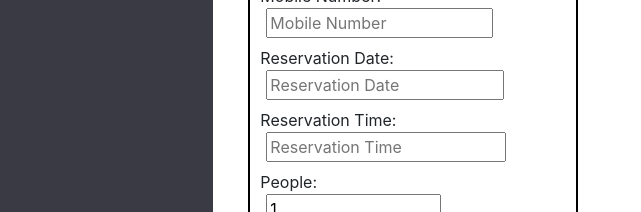
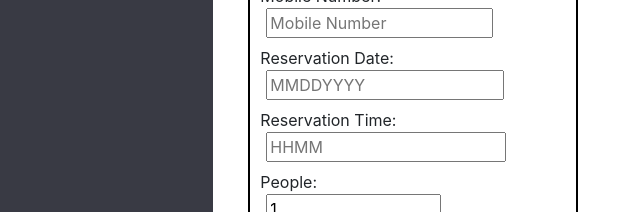
Before and after one commit to dclechok/restaurant-app, a React (Create React App) app: page /reservations/new in a window 1280 px wide. Shown: the part 249-461 px from the top of the page, without its empty margins (0-641 px from the left). Built offline with nearby package versions, Linux system fonts and the light colour scheme; no server answers; a web font is replaced by a local one.

Commit message:
added placeholders for formatting

```diff
--- a/src/components/ReservationForm.js
+++ b/src/components/ReservationForm.js
@@ -191,7 +191,7 @@ function ReservationForm({ setUseDate, setErrors }) {
               id="reservation_date"
               onChange={handleChange}
               // pattern="\d{4}-\d{2}-\d{2}"
-              placeholder={"Reservation Date"}
+              placeholder={"MMDDYYYY"}
             />
           </label>
           <label htmlFor="reservation_time">
@@ -202,7 +202,7 @@ function ReservationForm({ setUseDate, setErrors }) {
               id="reservation_time"
               onChange={handleChange}
               // pattern="[0-9]{2}:[0-9]{2}"
-              placeholder={"Reservation Time"}
+              placeholder={"HHMM"}
             />
           </label>
           <label htmlFor="people">
```
